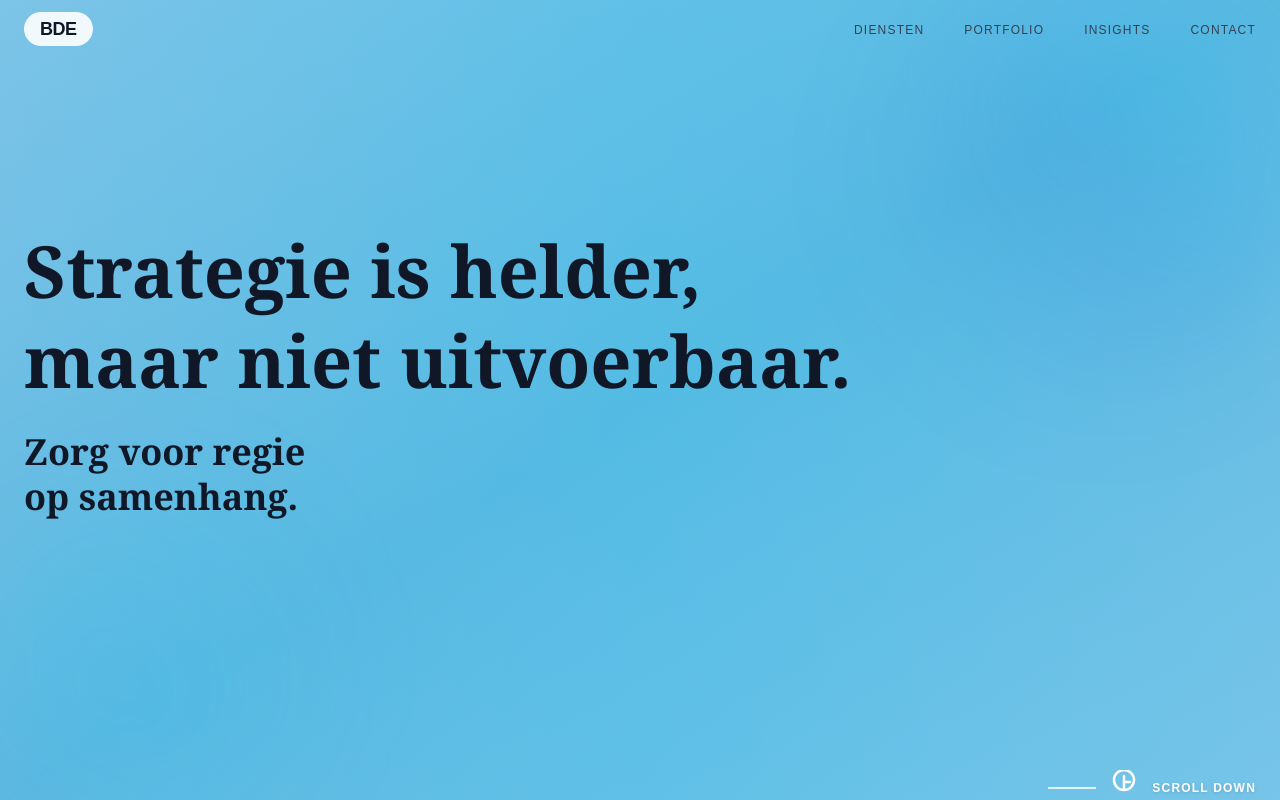
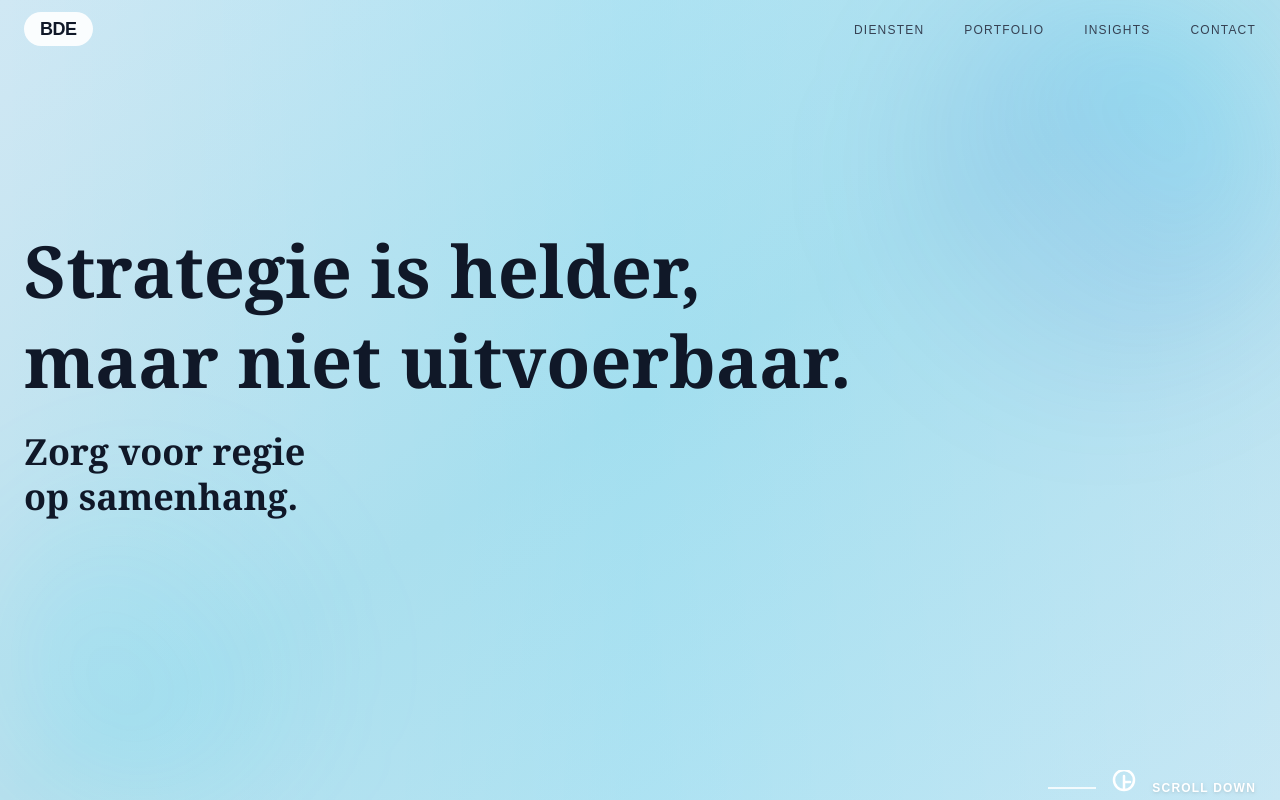
Before and after one commit to TinoiDam/bde-consulting.com, a Next.js app: page / in a window 1280 px wide. Shown: the top 800 px of the page. Built offline with nearby package versions, Linux system fonts and the light colour scheme.

Commit message:
Gradient 15% darker - balanced depth

```diff
--- a/app/page.tsx
+++ b/app/page.tsx
@@ -6,7 +6,7 @@
       {/* Hero Section - BCG Style with Blue to Teal Gradient Effect */}
       <section className="relative overflow-hidden min-h-screen flex flex-col">
         {/* Blue to teal gradient background - BCG effect */}
-        <div className="absolute inset-0 bg-gradient-to-br from-[#7cc4e8] via-[#5eb8e0] to-[#7cc4e8]"></div>
+        <div className="absolute inset-0 bg-gradient-to-br from-[#d0e8f4] via-[#b8e0ed] to-[#d0e8f4]"></div>
 
         {/* Diagonal gradient overlay for BCG effect */}
         <div className="absolute inset-0 bg-gradient-to-r from-transparent via-[#00D4FF]/15 to-[#00D4FF]/5 opacity-80"></div>
```
